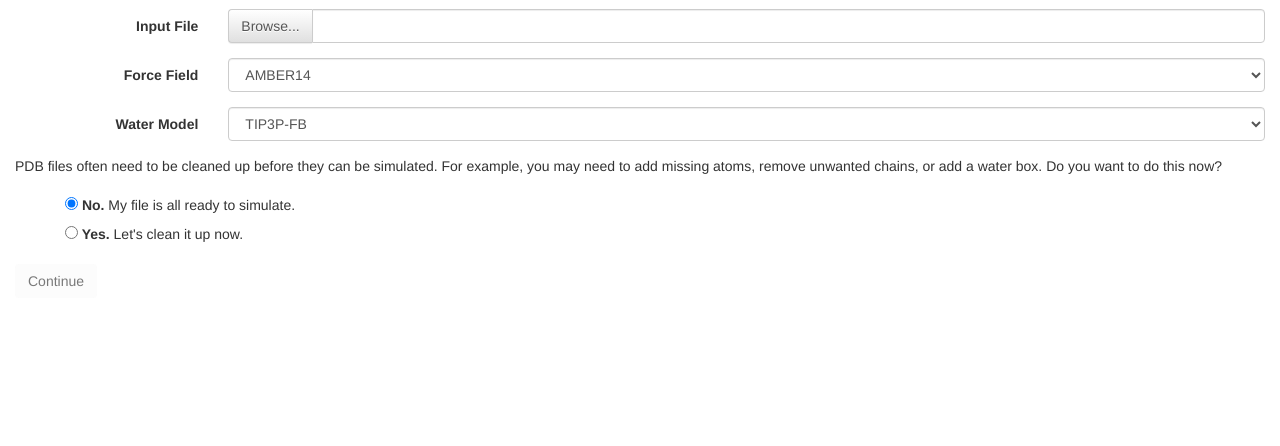
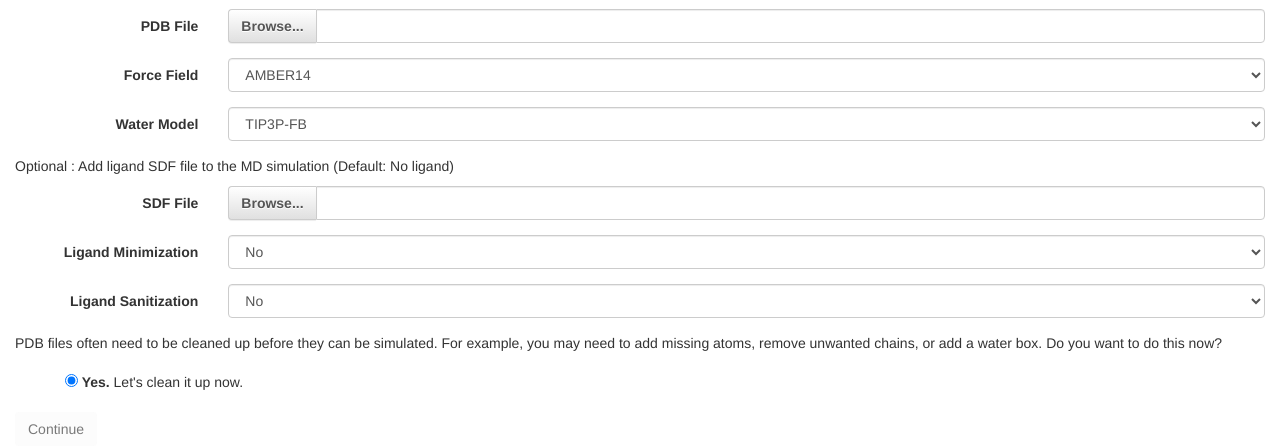
Before and after one commit to wolberlab/OpenMMDL, a Flask app: template openmmdl_setup/templates/configurePdbFile.html in a window 1280 px wide. Shown: the part 696-1142 px from the top of the page. Before the commit the page ends 983 px from the top, so only its background shows below. Run offline with Flask 2, Linux system fonts and the light colour scheme; the template is opened without the code that fills it, so the values that code supplies are empty; some libraries are stand-ins or nearby versions.

Commit message:
Update configurePdbFile.html
Added Ligand selection + sanitization and minimization

```diff
--- a/openmmdl_setup/templates/configurePdbFile.html
+++ b/openmmdl_setup/templates/configurePdbFile.html
@@ -3,7 +3,8 @@
 {% macro fileinput(id) %}
     <div class="input-group">
         <label class="btn btn-default btn-file input-group-addon">
-            Browse... <input type="file" name="{{ id }}" id="{{ id }}" style="display: none" onchange="optionChanged()"/>
+            <span title="Select File"style=" font-weight: 700;">Browse... </span>
+            <input type="file" name="{{ id }}" id="{{ id }}" style="display: none" onchange="optionChanged()"/>
         </label>
         <span id="{{ id }}_label" class="form-control"/>
     </div>
@@ -19,12 +20,12 @@
 
 <form method="post" enctype="multipart/form-data" action="{{ url_for('configureFiles') }}" class="form-horizontal">
     <div class="form-group">
-    <label for="filename" class="control-label col-md-2">Input File</label>
+    <label for="filename" class="control-label col-md-2">PDB File</label>
         <div class="col-md-10">{{ fileinput('file') }}</div>
     </div>
     <div class="form-group">
     <label for="forcefield" class="control-label col-md-2">Force Field</label>
-    <div class="col-md-10"><select name="forcefield" id="forcefield" class="form-control" onchange="optionChanged()">
+    <div class="col-md-10"><select name="forcefield" id="forcefield" class="form-control" title="CHARMM force field does not support ligands. Select Amber force fields for ligand-protein MD simulations" onchange="optionChanged()">
         <option value="AMBER14" selected>AMBER14</option>
         <option value="AMBER99SB">AMBER99SB</option>
         <option value="AMBER99SB-ILDN">AMBER99SB-ILDN</option>
@@ -35,12 +36,34 @@
     </div>
     <div id="waterModelRow" class="form-group">
         <label for="waterModel" class="control-label col-md-2">Water Model</label>
-        <div class="col-md-10"><select name="waterModel" id="waterModel" class="form-control"></select></div>
+        <div class="col-md-10"><select name="waterModel" id="waterModel" class="form-control" title="TIP3P, TIP3P-FB and SPC/E are the most tested water models in OpenMMDL "></select></div>
+    </div>
+    <p>
+    Optional : Add ligand SDF file to the MD simulation (Default: No ligand)
+    </p>
+    <div class="form-group">
+    <label for="filename" class="control-label col-md-2">SDF File</label>
+        <div class="col-md-10"> {{fileinput('sdfFile') }}</div>
+    </div>
+    <div class="form-group">
+    <label for="ligandMinimization" class="control-label col-md-2">Ligand Minimization</label>
+    <div class="col-md-10"><select name="ligandMinimization" id="ligandMinimization" class="form-control" title="Minimize ligand with MMFF94 rdkit without protein" onchange="optionChanged()">
+        <option value="False" selected>No</option>
+        <option value="True">Yes</option>
+    </select></div>
+    </div>
+    <div class="form-group">
+    <label for="ligandSanitization" class="control-label col-md-2">
+        <span style=" font-weight: 700" title="Depending on the ligand the Sanitization can be required for OpenMM or may lead to errors in case of specific ligand substructures (example: Thiopene)"">Ligand Sanitization</span>
+    </label>
+    <div class="col-md-10"><select name="ligandSanitization" id="ligandSanitization" class="form-control" title="Sanitize ligand with rdkit" onchange="optionChanged()">
+        <option value="False" selected>No</option>
+        <option value="True">Yes</option>
+    </select></div>
     </div>
     <p>PDB files often need to be cleaned up before they can be simulated.  For example, you may need to
     add missing atoms, remove unwanted chains, or add a water box.  Do you want to do this now?</p>
-    <div style="margin-left:50px"><label class="control-label"><input type="radio" name="cleanup" value="no" checked/> No.</label> My file is all ready to simulate.</div>
-    <div style="margin-left:50px"><label class="control-label"><input type="radio" name="cleanup" value="yes"/> Yes.</label> Let's clean it up now.</div>
+    <div style="margin-left:50px"><label class="control-label"><input type="radio" name="cleanup" value="yes" checked/> Yes.</label> Let's clean it up now.</div>
     <br/>
     <input type="submit" value="Continue" id="continue" class="btn" disabled="true"/>
 </form>
@@ -111,7 +134,9 @@
                 waterSelect.selectedIndex = i;
     }
     files = document.getElementById("file").files;
+    sdfFile = document.getElementById("sdfFile").files;
     document.getElementById("file_label").textContent = (files.length == 0 ? "" : files[0].name);
+    document.getElementById("sdfFile_label").textContent = (sdfFile.length == 0 ? "" : sdfFile[0].name);
     document.getElementById('continue').disabled = !document.getElementById("file").value;
 }
 optionChanged()
```
